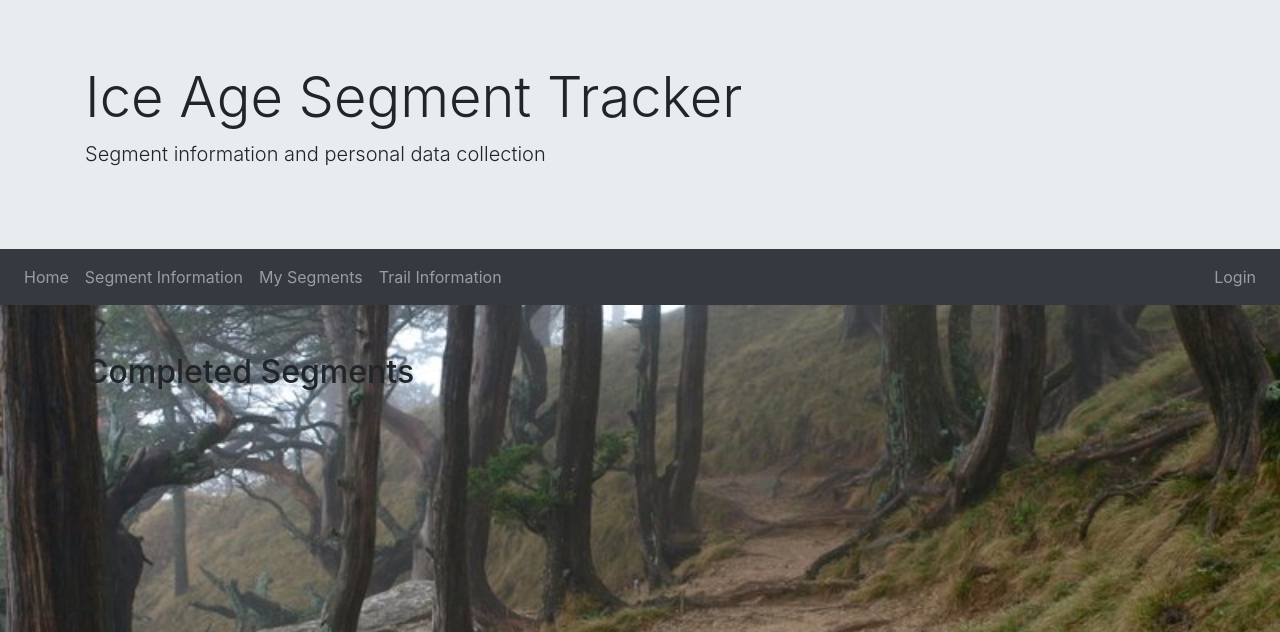
After one commit to llandritsch/IATApp, a PHP site: page /mySegments.php in a window 1280 px wide. The commit adds this page. Shown: the top 632 px of the page. Run offline with PHP 8.4, Linux system fonts and the light colour scheme.

Commit message:
added mySegments.php

```diff
--- a/index.php
+++ b/index.php
@@ -38,7 +38,7 @@
                         <a class="nav-link" href="segments.php">Segment Information</a>
                     </li>
                     <li class="nav-item">
-                        <a class="nav-link" href="mySegments.html">My Segments</a>
+                        <a class="nav-link" href="mySegments.php">My Segments</a>
                     </li>
                     <li class="nav-item">
                         <a class="nav-link" href="trailInfo.html">Trail Information</a>
--- a/myAccount.php
+++ b/myAccount.php
@@ -35,7 +35,7 @@
                     <a class="nav-link" href="segments.php">Segment Information</a>
                 </li>
                 <li class="nav-item">
-                    <a class="nav-link" href="mySegments.html">My Segments</a>
+                    <a class="nav-link" href="mySegments.php">My Segments</a>
                 </li>
                 <li class="nav-item">
                     <a class="nav-link" href="trailInfo.html">Trail Information</a>
--- /dev/null
+++ b/mySegments.php
@@ -0,0 +1,74 @@
+<?php
+    session_start();
+    if (isset($_SESSION['name'])) {
+        $loggedIn = true;
+        require_once("config.php");
+        $sql = "SELECT* FROM userinfo WHERE username = '$_SESSION[name]'";
+        echo "Joel is a sock";
+    } else $loggedIn = false;
+?>
+
+<!DOCTYPE html>
+<html lang="en">
+<head>
+    <meta charset="UTF-8">
+    <meta name="viewport" content="width=device-width, initial-scale=1.0">
+    <link rel="stylesheet" href="https://stackpath.bootstrapcdn.com/bootstrap/4.5.2/css/bootstrap.min.css" integrity="sha384-JcKb8q3iqJ61gNV9KGb8thSsNjpSL0n8PARn9HuZOnIxN0hoP+VmmDGMN5t9UJ0Z" crossorigin="anonymous">
+    <link rel="stylesheet" href="styles.css">
+    <title>Home</title>
+</head>
+<body>
+    <div id="bodyContainer">
+        <div class="jumbotron jumbotron-fluid">
+            <div class="container">
+            <h1 class="display-4">Ice Age Segment Tracker</h1>
+            <p class="lead">Segment information and personal data collection</p>
+            <?php if ($loggedIn) {?>
+                <p class="loggedInAs">Logged in as: <?php echo "$_SESSION[name]"?></p>
+            <?php } ?>
+            </div>
+        </div>
+
+        <nav class="navbar navbar-expand-sm navbar-dark bg-dark">
+                <ul class="navbar-nav">
+                    <li class="nav-item">
+                        <a class="nav-link" href="index.php">Home</a>
+                    </li>
+                    <li class="nav-item">
+                        <a class="nav-link" href="segments.php">Segment Information</a>
+                    </li>
+                    <li class="nav-item">
+                        <a class="nav-link" href="mySegments.php">My Segments</a>
+                    </li>
+                    <li class="nav-item">
+                        <a class="nav-link" href="trailInfo.html">Trail Information</a>
+                    </li>
+                </ul>
+
+                <?php if ($loggedIn) { ?>
+                <ul class="navbar-nav ml-auto">
+                    <li class="nav-item">
+                        <a class="nav-link" href="myAccount.php">My Account</a>
+                    </li>
+                    <li class="nav-item">
+                        <a class="nav-link" href="logout.php">Logout</a>
+                </ul>
+                <?php } else { ?>
+
+                <ul class="navbar-nav ml-auto">
+                    <li class="nav-item">
+                        <a class="nav-link" href="login.php">Login</a>
+                    </li>
+                </ul>
+                <?php } ?>
+            </nav>
+
+        <main>
+            <div class="container">
+                <h2>Completed Segments</h2>
+            </div>
+
+        </main>
+    </div>
+</body>
+</html>
--- a/segments.php
+++ b/segments.php
@@ -39,7 +39,7 @@
                         <a class="nav-link" href="segments.php">Segment Information</a>
                     </li>
                     <li class="nav-item">
-                        <a class="nav-link" href="mySegments.html">My Segments</a>
+                        <a class="nav-link" href="mySegments.php">My Segments</a>
                     </li>
                     <li class="nav-item">
                         <a class="nav-link" href="trailInfo.html">Trail Information</a>
```
Also changed, not shown: 1 other file.
